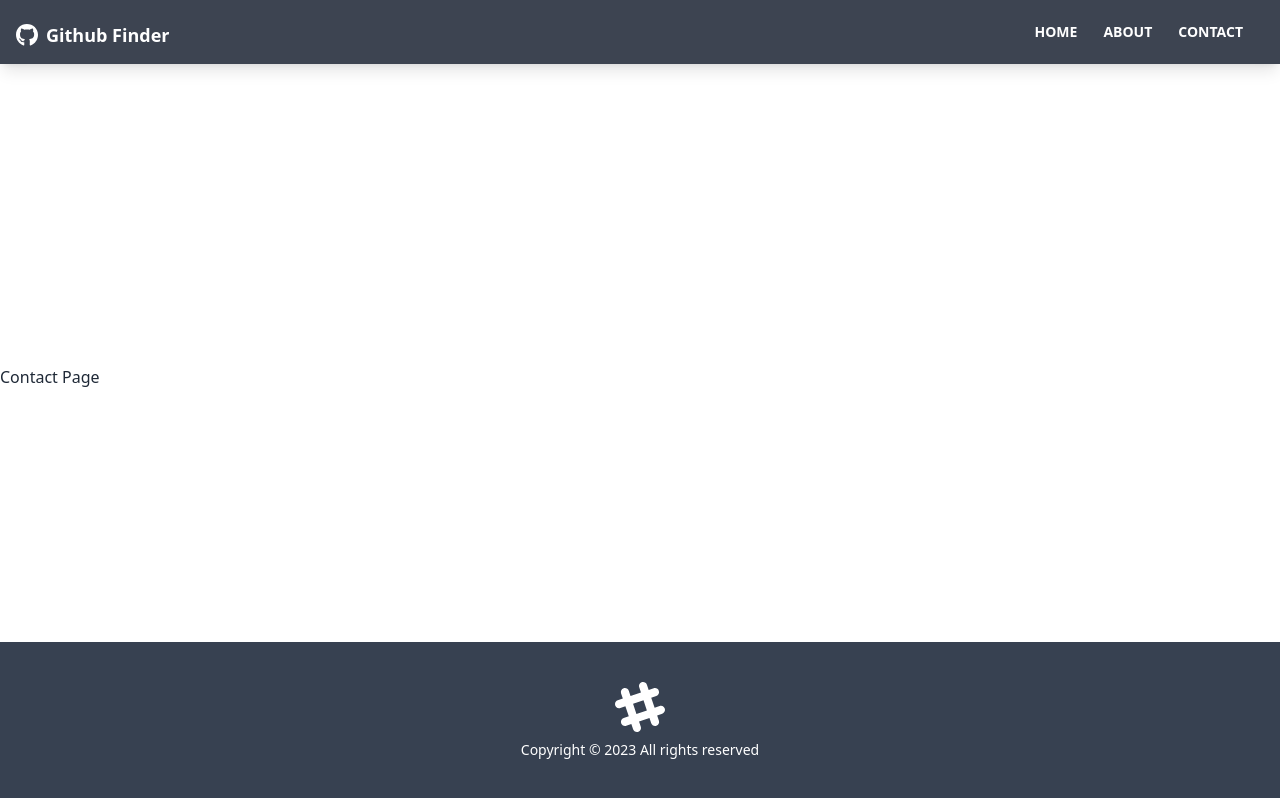
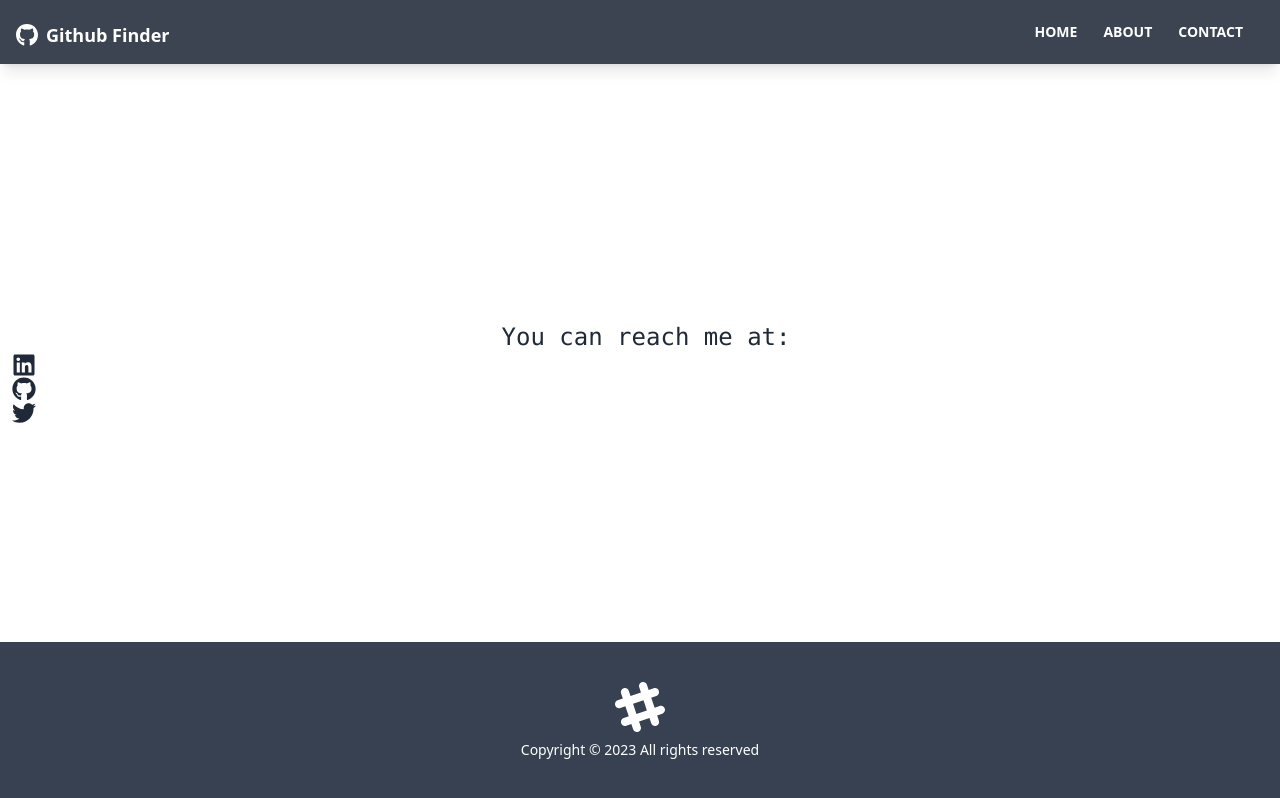
Before and after one commit to shekinahmanyi/github-finder-project, a React (Create React App) app: page /contact in a window 1280 px wide. Built offline with nearby package versions, Linux system fonts and the light colour scheme.

Commit message:
contact page component

```diff
--- a/src/pages/Contact.jsx
+++ b/src/pages/Contact.jsx
@@ -1,9 +1,17 @@
 import React from 'react'
+import { FaLinkedin } from 'react-icons/fa'
+import { FaGithub } from 'react-icons/fa'
+import { FaTwitter } from 'react-icons/fa'
 
 function Contact() {
   return (
     <div>
-      Contact Page
+    <p className='mb-2 text-2xl font-mono ml-3 text-center'>
+        You can reach me at:
+        <FaLinkedin className='justify-center'/>
+        <FaGithub/>
+        <FaTwitter/>
+        </p>
     </div>
   )
 }
```
